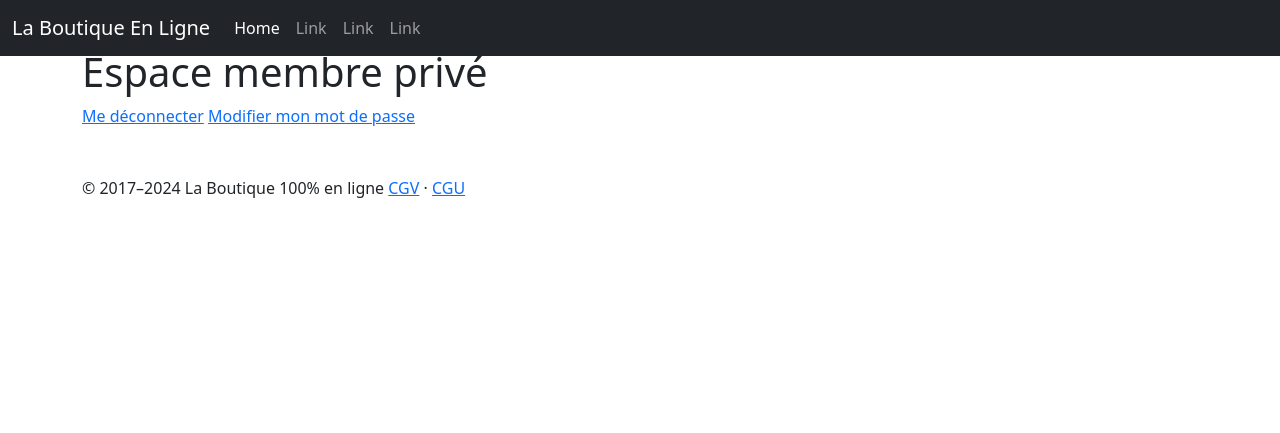
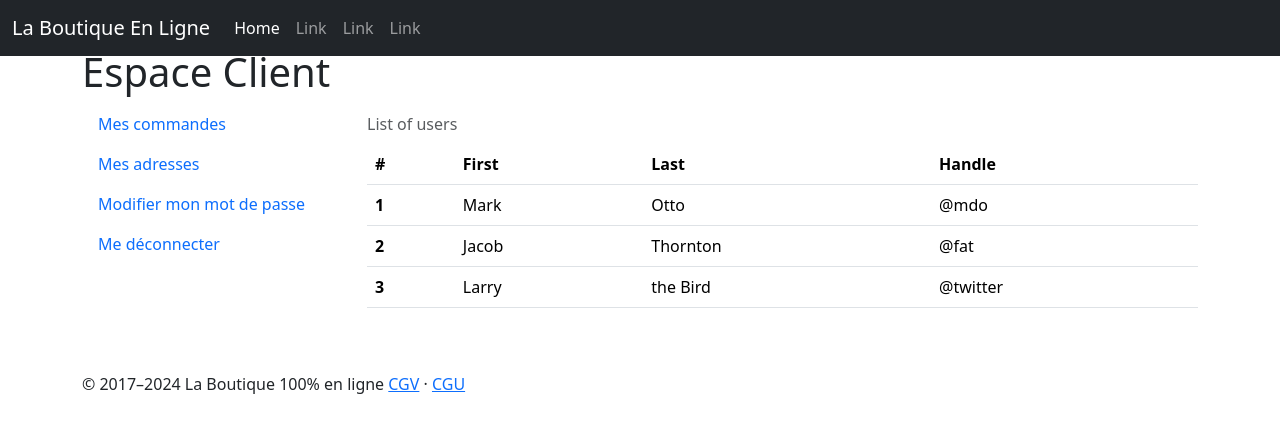
Before and after one commit to Adamsad97/Projet_M1S1_Symfony, a Symfony app: template templates/account/index.html.twig in a window 1280 px wide. Shown: the top 433 px of the page. Run offline with Twig, Linux system fonts and the light colour scheme; the template is opened without the code that fills it, so the values that code supplies are empty; some libraries are stand-ins or nearby versions.

Commit message:
Etape Gestion Espace client

```diff
--- /dev/null
+++ b/templates/account/_menu.html.twig
@@ -0,0 +1,14 @@
+<ul class="nav flex-column bg-light-blue ">
+    <li class="nav-item">
+        <a class="nav-link "  href="{{ path('app_account') }}">Mes commandes</a>
+    </li>
+    <li class="nav-item">
+        <a class="nav-link" href="#">Mes adresses</a>
+    </li>
+    <li class="nav-item">
+        <a class="nav-link" href="{{ path('app_account_modify_pwd') }}">Modifier mon mot de passe</a>
+    </li>
+    <li class="nav-item">
+        <a class="nav-link " href="{{ path('app_logout') }}" >Me déconnecter</a>
+    </li>
+</ul>
--- a/templates/account/index.html.twig
+++ b/templates/account/index.html.twig
@@ -2,9 +2,48 @@
 
 
 {% block body %}
+
     <div class="container my-5">
-        <h1>Espace membre privé</h1>
-        <a href="{{ path('app_logout') }}">Me déconnecter</a>
-        <a  href="{{ path('app_account_modify_pwd') }}">Modifier mon mot de passe</a>
+        <h1>Espace Client</h1>
+        <div class="row">
+            <div class="col-md-3">
+                {% include 'account/_menu.html.twig'%}
+            </div>
+            <div class="col-md-9">
+                <table class="table caption-top">
+                    <caption>List of users</caption>
+                    <thead>
+                    <tr>
+                        <th scope="col">#</th>
+                        <th scope="col">First</th>
+                        <th scope="col">Last</th>
+                        <th scope="col">Handle</th>
+                    </tr>
+                    </thead>
+                    <tbody>
+                    <tr>
+                        <th scope="row">1</th>
+                        <td>Mark</td>
+                        <td>Otto</td>
+                        <td>@mdo</td>
+                    </tr>
+                    <tr>
+                        <th scope="row">2</th>
+                        <td>Jacob</td>
+                        <td>Thornton</td>
+                        <td>@fat</td>
+                    </tr>
+                    <tr>
+                        <th scope="row">3</th>
+                        <td>Larry</td>
+                        <td>the Bird</td>
+                        <td>@twitter</td>
+                    </tr>
+                    </tbody>
+                </table>
+            </div>
+        </div>
+
+
     </div>
 {% endblock %}
--- a/templates/base.html.twig
+++ b/templates/base.html.twig
@@ -12,7 +12,7 @@
 
     <!-- Custom styles for this template -->
     <link href="{{ asset('assets/css/carousel.css')}}" rel="stylesheet">
-    <link href="{{ asset('assets/css/custom.css') }}" rel="stylesheet">
+    <link href="{{ asset('assets/css/custom.css')}}" rel="stylesheet">
 
     <script src="https://unpkg.com/feather-icons"></script>
 </head>
@@ -54,6 +54,17 @@
 </header>
 
 <main>
+   <div class="container">
+       {% for label, messages in app.session.flashbag.peekAll() %}
+           {% for message in messages %}
+               <div class="alert mt-2 alert-{{ label }}">
+                   {{ message }}
+               </div>
+           {% endfor %}
+       {% endfor %}
+   </div>
+
+
     {% block body%}{% endblock %}
 
 
```
Also changed, not shown: src/Controller/AccountController.php (+23 -1 lines), src/Controller/RegisterController.php (+8 -0 lines), src/Form/PasswordUserTypeForm.php (added, +92 -0 lines), templates/account/password.html.twig (+11 -3 lines), src/Form/RegisterUserTypeForm.php (renamed from src/Form/RegisterUserType.php).
